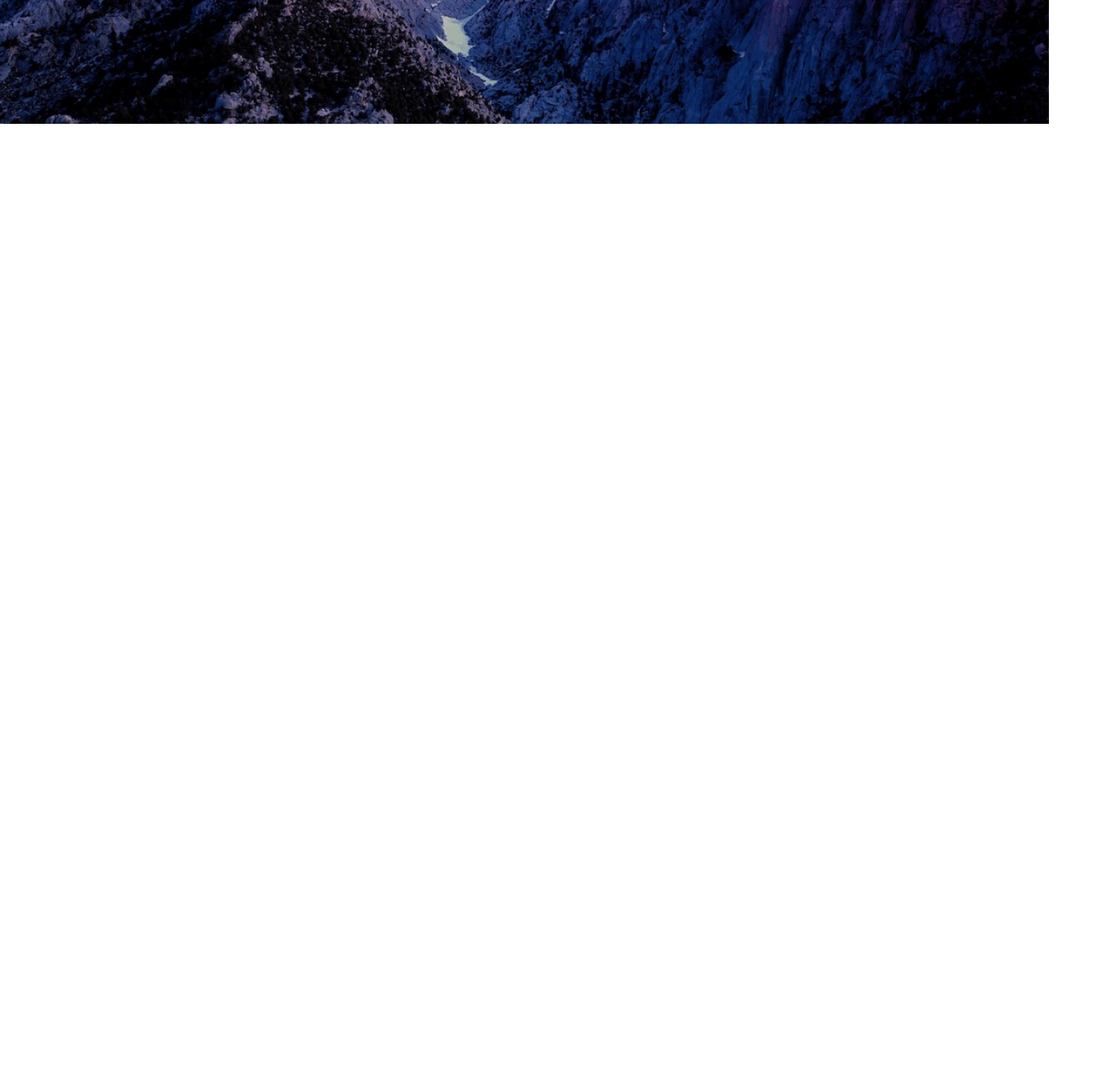
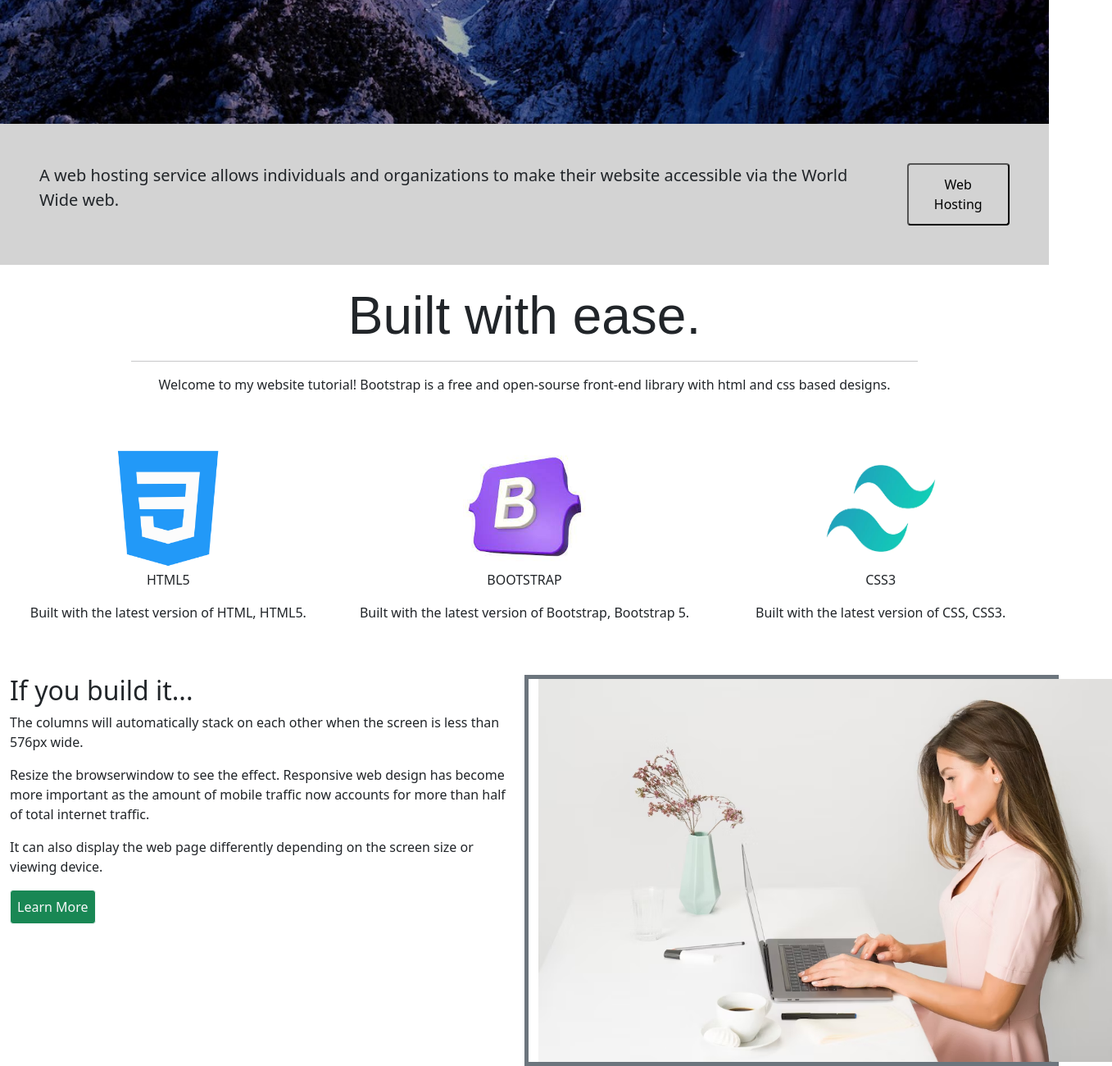
Before and after one commit to love1026/bootstrap5-project1, a plain HTML site: page index.html in a window 1280 px wide. Shown: the part 633-1933 px from the top of the page at 82% size, 1357 px wide, since content can reach past the window. Before the commit the page ends 800 px from the top, so only its background shows below. Drawn offline with nearby package versions, Linux system fonts and the light colour scheme.

Commit message:
added till third page

```diff
--- a/index.html
+++ b/index.html
@@ -44,7 +44,8 @@
       </div>
     </header>
     <main>
-      <div
+      <!-- Section 1 -->
+      <section
         id="background"
         class="width-100 d-flex align-items-center text-light justify-content-center"
       >
@@ -58,7 +59,80 @@
             Get Started
           </button>
         </div>
-      </div>
+      </section>
+
+      <!-- Section Two -->
+      <section>
+        <div class="bg-lightgray p-5 d-flex justify-content-between">
+          <p class="fs-5 text-dark">
+            A web hosting service allows individuals and organizations to make
+            their website accessible via the World Wide web.
+          </p>
+
+          <button class="ms-5 px-3 bg-transparent rounded">Web Hosting</button>
+        </div>
+
+        <div class="d-flex justify-content-center">
+          <div class="text-center mt-4 w-75">
+            <h2 class="text-large">Built with ease.</h2>
+            <hr />
+            <p class="fs-6">
+              Welcome to my website tutorial! Bootstrap is a free and
+              open-sourse front-end library with html and css based designs.
+            </p>
+          </div>
+        </div>
+
+        <div class="row mt-5" id="skills">
+          <div class="col-4 text-center">
+            <img src="image/html logo.png" />
+            <p>HTML5</p>
+            <p>Built with the latest version of HTML, HTML5.</p>
+          </div>
+          <div class="col-4 text-center">
+            <img src="image/bootstrap.jpg" />
+            <p>BOOTSTRAP</p>
+            <p>Built with the latest version of Bootstrap, Bootstrap 5.</p>
+          </div>
+          <div class="col-4 text-center">
+            <img src="image/csslogo.webp" />
+            <p>CSS3</p>
+            <p>Built with the latest version of CSS, CSS3.</p>
+          </div>
+        </div>
+      </section>
+      <!--section three-->
+      <section>
+        <div class="row">
+          <div class="mt-5 col-6 ps-4">
+            <h2>If you build it...</h2>
+            <p>
+              The columns will automatically stack on each other when the screen
+              is less than 576px wide.
+            </p>
+            <p>
+              Resize the browserwindow to see the effect. Responsive web design
+              has become more important as the amount of mobile traffic now
+              accounts for more than half of total internet traffic.
+            </p>
+            <p>
+              It can also display the web page differently depending on the
+              screen size or viewing device.
+            </p>
+            <button
+              class="bg-success rounded border border-light p-2 text-light"
+            >
+              Learn More
+            </button>
+          </div>
+          <div
+            id="image-size"
+            class="col-6 mt-5 border border-secondary border-5"
+          >
+            <img src="image/computer.avif" />
+          </div>
+        </div>
+      </section>
     </main>
     <script src="script.js"></script>
     <script
--- a/style.css
+++ b/style.css
@@ -18,3 +18,14 @@
 .text-shadow {
   text-shadow: 2px 2px #2a2828;
 }
+
+.bg-lightgray {
+  background-color: lightgray;
+}
+#skills img {
+  height: 150px;
+  width: 150px;
+}
+#image-size img {
+  width: 700px;
+}
```
Also changed, not shown: image/bootstrap.jpg (added), image/computer.avif (added), image/csslogo.webp (added), image/html logo.png (added).
